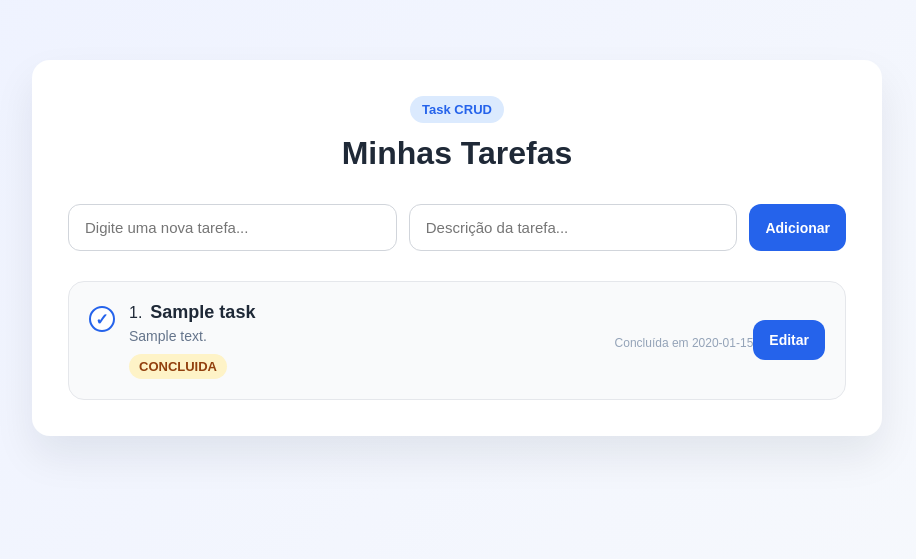
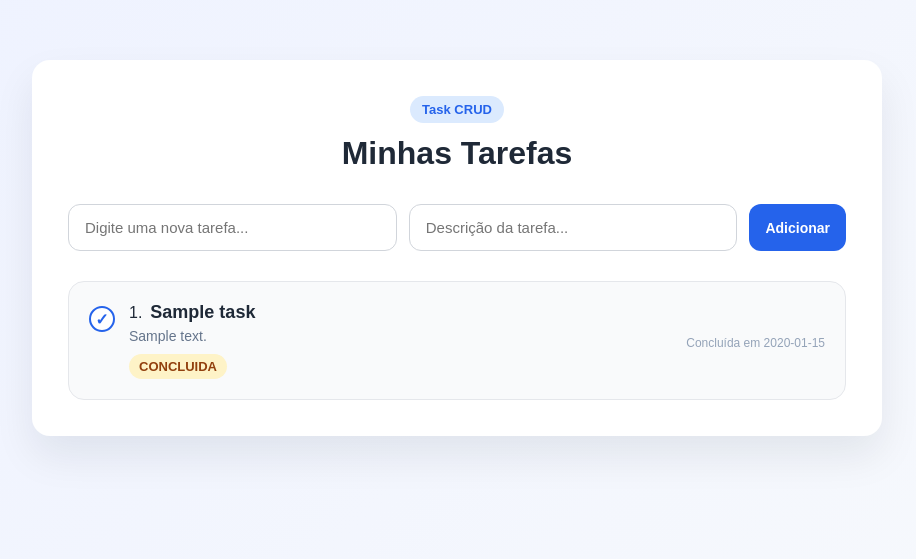
Before and after one commit to joaoribeiro-p/task-crud-python, a Flask app: page / in a window 1280 px wide. Shown: the top 559 px of the page, without its empty margins (183-1099 px from the left). Run offline with Flask 3, Linux system fonts and the light colour scheme; tables that the repository leaves empty hold one stand-in row (values such as "Sample post").

Commit message:
fix: corrige a criação de tarefas

```diff
--- a/app/routes/rotas.py
+++ b/app/routes/rotas.py
@@ -26,7 +26,10 @@ def criar_tarefa():
 
     desc = request.form["desc"]
 
-    task = service.create_task(title, desc)
+    service.create_task(title, desc)
+
+    return redirect(url_for("main.index"))
+
 
 @main.route("/complete/<int:task_id>", methods=["POST"])
 def complete(task_id):
--- a/app/static/css/style.css
+++ b/app/static/css/style.css
@@ -95,6 +95,12 @@ button:hover,
     gap: 14px;
 }
 
+.task-card-link {
+    text-decoration: none;
+    color: inherit;
+    display: block;
+}
+
 .task-card {
     display: flex;
     justify-content: space-between;
@@ -104,6 +110,7 @@ button:hover,
     border-radius: 16px;
     background: #f9fafb;
     transition: 0.2s;
+    cursor: pointer;
 }
 
 .task-card:hover {
--- a/app/templates/index.html
+++ b/app/templates/index.html
@@ -22,8 +22,8 @@
 <section class="task-list">
 
     {% for task in tasks %}
+<a href="{{ url_for('main.edit', task_id=task.id) }}" class="task-card-link">
     <article class="task-card">
-
         <div class="task-main">
 
             <!-- check-box-->
@@ -60,10 +60,11 @@
         </span>
 
         <div class="actions">
-            <a href="{{ url_for('main.edit', task_id=task.id) }}">Editar</a>
+
         </div>
 
     </article>
+</a>
 
     {% else %}
     <div class="empty">
```
